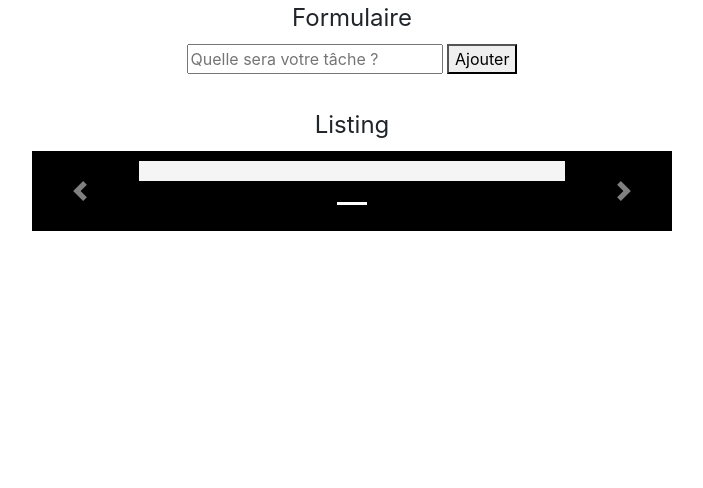
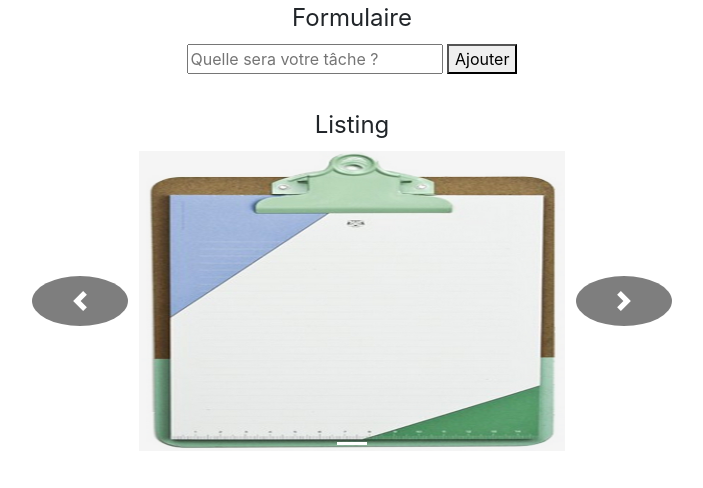
Before and after one commit to khmerdao/ToDoList, a plain HTML site: page index.html in a window 1280 px wide. Shown: the whole page, without its empty margins (288-991 px from the left). Drawn offline with nearby package versions, Linux system fonts and the light colour scheme.

Commit message:
Petite remise en forme visuel

```diff
--- a/index.html
+++ b/index.html
@@ -4,8 +4,8 @@
     <meta charset="UTF-8">
     <meta name="viewport" content="width=device-width, initial-scale=1.0">
     <meta http-equiv="X-UA-Compatible" content="ie=edge">
+    <link rel="stylesheet" href="./bootstrap.css">
     <link rel="stylesheet" href="./style.css">
-    <link rel="stylesheet" href="./bootstrap.css">
     <title>To Do List</title>
 </head>
 <body>
@@ -101,7 +101,7 @@
         </section>
     </fieldset>
 
-<script src="./index.js"></script>
+<script src="./index.js">   </script>
 <script src="https://code.jquery.com/jquery-3.3.1.slim.min.js" integrity="sha384-q8i/X+965DzO0rT7abK41JStQIAqVgRVzpbzo5smXKp4YfRvH+8abtTE1Pi6jizo" crossorigin="anonymous"></script>
 <script src="https://cdnjs.cloudflare.com/ajax/libs/popper.js/1.14.7/umd/popper.min.js" integrity="sha384-UO2eT0CpHqdSJQ6hJty5KVphtPhzWj9WO1clHTMGa3JDZwrnQq4sF86dIHNDz0W1" crossorigin="anonymous"></script>
 <script src="https://stackpath.bootstrapcdn.com/bootstrap/4.3.1/js/bootstrap.min.js" integrity="sha384-JjSmVgyd0p3pXB1rRibZUAYoIIy6OrQ6VrjIEaFf/nJGzIxFDsf4x0xIM+B07jRM" crossorigin="anonymous"></script>
--- a/index.js
+++ b/index.js
@@ -24,7 +24,7 @@ let ajouter = document.getElementById("ajouter");
 let formulaire = document.getElementById("formulaire");
 let listing = document.getElementById("liste1");
 
-ajouter.className = "red";
+ajouter.className = ""
 
 let nbrLigneMax = 5; //compteur de nbr de ligne
 let nbrSlide = 1; // nbr de slide par defaut
--- a/style.css
+++ b/style.css
@@ -28,8 +28,10 @@ section{
 }
 
 .ligne{
-    background: grey;
+    background: black   ;
     margin: 10px;
+    margin-right: 5px;
+    border-radius: 2px;
 }
 
 /* .check[type=checkbox]:checked + p{
@@ -38,6 +40,7 @@ section{
 
 .txt, .check{
     cursor: pointer;
+    margin-left: 5px;
 }
 
 .check:checked ~ .txt{
@@ -47,13 +50,26 @@ section{
 
 /* Style du carousel */
 .carousel-inner{
-    background: whitesmoke;
-    padding: 10px;
-    /* padding-bottom: 50px; */
-    margin-top: 10px;
-    margin-bottom: 50px;
+    background-image: url("./blocNote.png");
+    background-size:  100% 100%;
+    background-repeat: no-repeat;
+    background-position: center;
+    padding-top: 60px;
+    margin-top: 0px;
+    margin-bottom: 20px;
+    width: 300px;
+    height: 300px;
 }
 
 #carouselToDo{
+    /* background: black; */
+
+}
+
+/* Bouton prev & suiv */
+.carousel-control-next, .carousel-control-prev{
     background: black;
+    border-radius: 100%;
+    height: 50px;
+    top : 125px;
 }
```
Also changed, not shown: blocNote.PNG (added).
